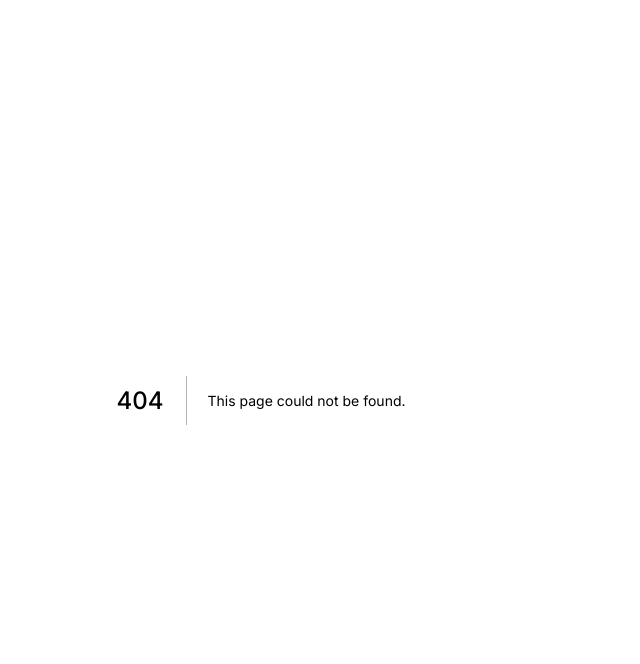
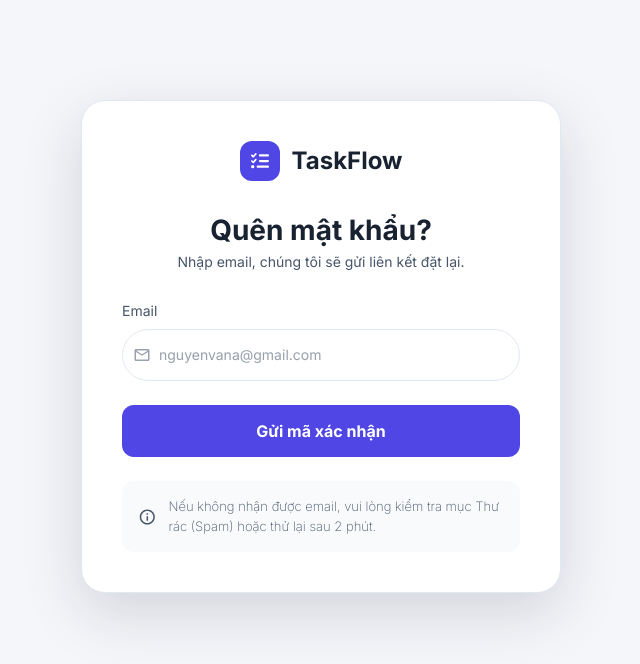
Before and after one commit to NamCodeCach/TaskFlow, a Next.js app: page /account/forget-password in a window 1280 px wide. Before the commit this address had no page. Shown: the top 664 px of the page, without its empty margins (379-1019 px from the left). Built offline with nearby package versions, Linux system fonts and the light colour scheme.

Commit message:
Làm trang quên mật khẩu client

```diff
--- /dev/null
+++ b/app/(home)/account/forget-password/page.tsx
@@ -0,0 +1,62 @@
+import { FaListCheck } from "react-icons/fa6";
+import { IoMdInformationCircleOutline } from "react-icons/io";
+import { MdOutlineEmail } from "react-icons/md";
+
+export default function Page() {
+  return (
+    <>
+      <div className="m-[100px] ">
+        <div className="contain">
+          <div className="flex flex-col mx-auto p-[40px] max-w-[480px] bg-white border border-[#E2E8F0] rounded-[24px] shadow-[0px_20px_60px_0px_#10182826]">
+            <div className="flex items-center justify-center gap-3 mb-[28px]">
+              <div className="flex h-10 w-10 items-center justify-center rounded-xl bg-main text-lg text-white">
+                <FaListCheck />
+              </div>
+              <span className="text-2xl font-bold text-text">TaskFlow</span>
+            </div>
+
+            <h3 className="text-[28px] font-bold text-text text-center ">Quên mật khẩu?</h3>
+
+            <p className="text-[14px] text-[#475569] text-center">
+              Nhập email, chúng tôi sẽ gửi liên kết đặt lại.
+            </p>
+            {/* form login */}
+            <form action="" className="mt-[28px] flex flex-col gap-[16px] gap-[24px]">
+              {/* Email */}
+              <div className="flex flex-col gap-[8px]">
+                <label htmlFor="email-user" className="text-[#475569] text-[14px]">
+                  Email
+                </label>
+                <div className="w-full flex items-center gap-2 border-[1px] border-[#E2E8F0] rounded-full px-[10px] py-[15px]">
+                  <MdOutlineEmail className="text-gray-400 text-[18px] shrink-0" />
+                  <input
+                    type="email"
+                    name="email-user"
+                    id="email-user"
+                    required
+                    placeholder="nguyenvana@gmail.com"
+                    className="w-full outline-none text-sm text-slate-700"
+                  />
+                </div>
+              </div>
+              {/* End Email */}
+
+              <button className="flex justify-center items-center py-[14px] w-full bg-main rounded-[12px] text-white font-bold cursor-pointer opacity-100 hover:opacity-90">
+                Gửi mã xác nhận
+              </button>
+
+              <div className="flex items-center justify-center  gap-[12px] p-[16px] rounded-[12px] bg-[#F8FAFC] text-[13px] text-[#475569] font-extralight">
+                <IoMdInformationCircleOutline className="h-[30px] w-[30px]" />
+                <p className="">
+                  Nếu không nhận được email, vui lòng kiểm tra mục Thư rác (Spam) hoặc thử lại sau 2
+                  phút.
+                </p>
+              </div>
+            </form>
+            {/* End form login */}
+          </div>
+        </div>
+      </div>
+    </>
+  );
+}
--- a/app/(home)/account/login/page.tsx
+++ b/app/(home)/account/login/page.tsx
@@ -8,7 +8,7 @@ export default function Page() {
     <>
       <div className="m-[100px] ">
         <div className="contain">
-          <div className="flex flex-col mx-auto p-[40px] max-w-[480px] bg-[#F5F6FA] border border-[#E2E8F0] rounded-[24px] shadow-[0px_20px_60px_0px_#10182826]">
+          <div className="flex flex-col mx-auto p-[40px] max-w-[480px] bg-white border border-[#E2E8F0] rounded-[24px] shadow-[0px_20px_60px_0px_#10182826]">
             {/* logo */}
             <div className="flex items-center justify-center gap-3">
               <div className="flex h-10 w-10 items-center justify-center rounded-xl bg-main text-lg text-white">
--- a/public/assets/css/globals.css
+++ b/public/assets/css/globals.css
@@ -16,6 +16,11 @@
 * {
   outline: none;
   font-family: "Inter", sans-serif;
+}
+
+html {
+  background: #F5F6FA;
+
 }
 
 /* Contain */
```
